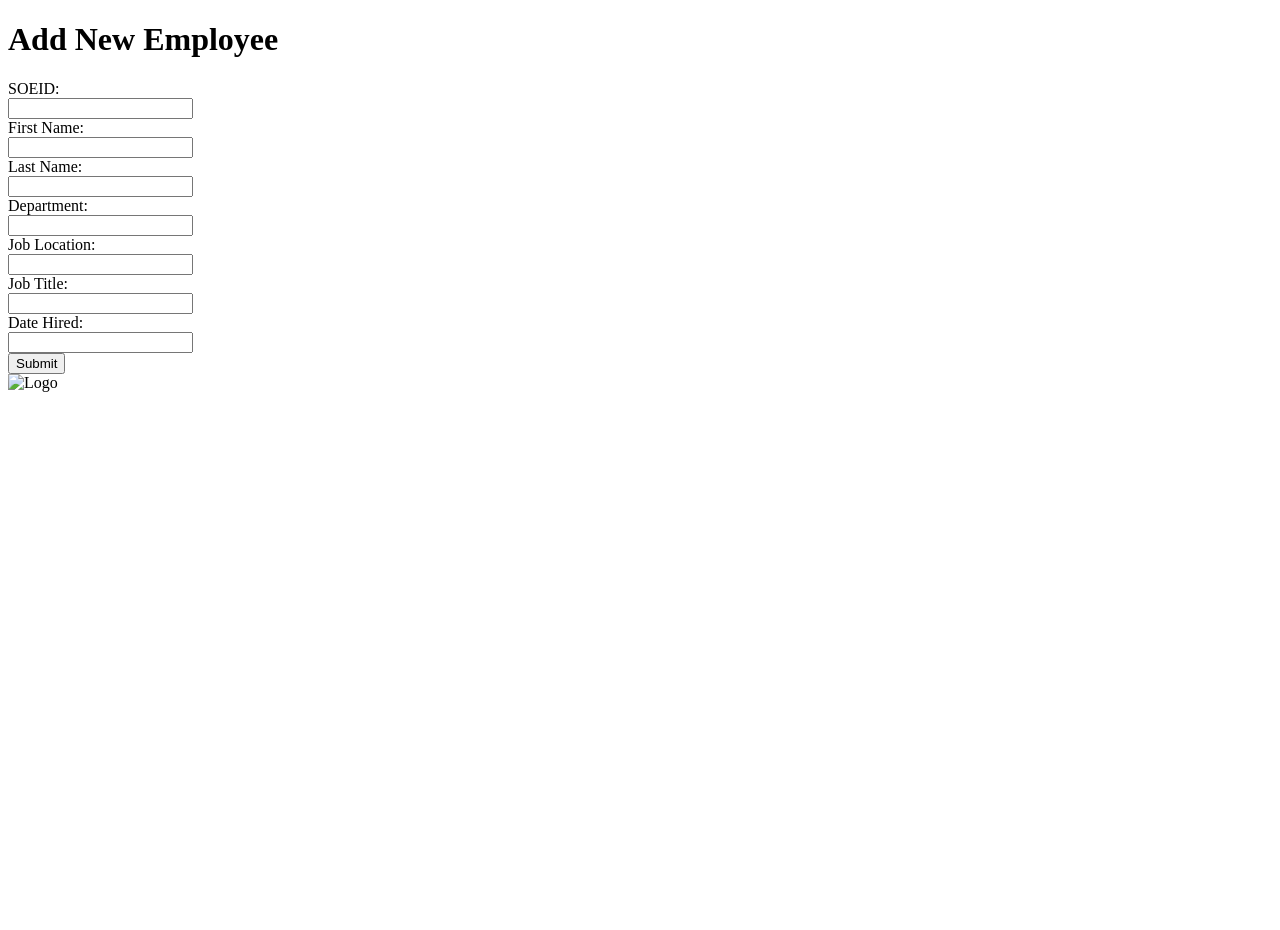
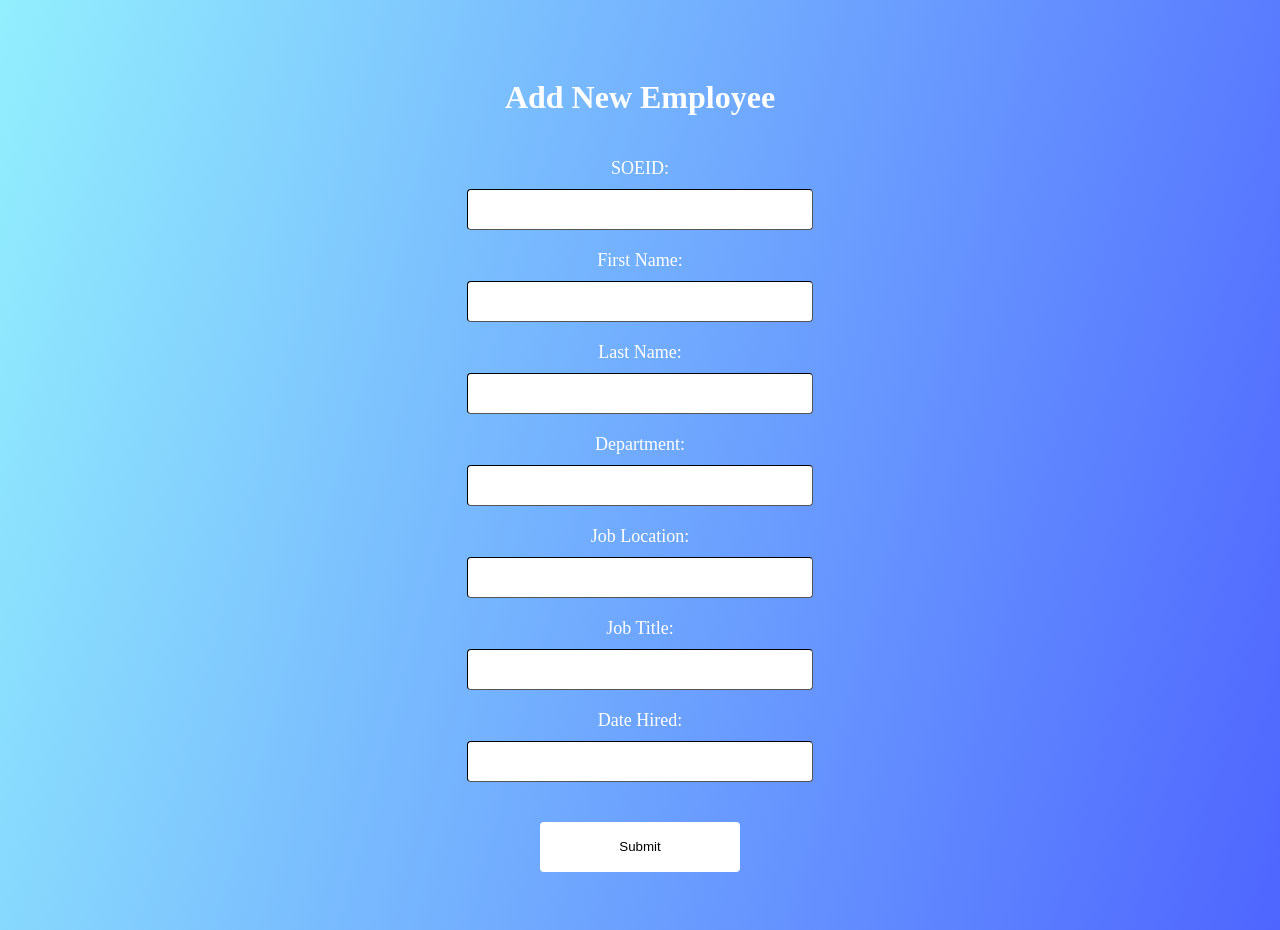
Before and after one commit to robertlsmith/EmployeeDatabase, a plain HTML site: page employee-web/index.html in a window 1280 px wide. Before the commit the page ends 800 px from the top, so only its background shows below. Drawn offline with Linux system fonts and the light colour scheme.

Commit message:
Added CSS and started rough design

```diff
--- a/employee-web/index.html
+++ b/employee-web/index.html
@@ -4,8 +4,9 @@
     <meta charset="utf-8" />
     <meta name="viewport" content="width=device-width" />
     <title>Employee Database</title>
+    <link rel="stylesheet" href="styles/styles.css">
   </head>
-  <body>
+  <body align="center">
     <h1>Add New Employee</h1>
     <form action = "AddEmployee" method="post">
       <label for ="soeid">SOEID:</label><br>
@@ -17,7 +18,7 @@
       <label for="lastName">Last Name:</label><br>
       <input type="text" id="lastName" name="lastName"><br>
 
-      <lable for="department">Department:</lable><br>
+      <label for="department">Department:</label><br>
       <input type="text" id="department" name="department"><br>
 
       <label for="jobLocation">Job Location:</label><br>
@@ -29,9 +30,9 @@
       <label for="dateHired">Date Hired:</label><br>
       <input type="text" id="dateHired" name="dateHired"><br>
 
-      <input type="submit" value="Submit">
+      <button type="submit" value="Submit">
+        <p>Submit</p>
+      </button>
     </form>
-
-    <img src="" alt="Logo" />
   </body>
 </html>
--- /dev/null
+++ b/employee-web/styles/styles.css
@@ -0,0 +1,40 @@
+html {
+    min-height: 100%;
+}
+body {
+    background-image: linear-gradient(-75deg, #4E65FF, #92EFFD);
+    height: 100%;
+    padding: 50px;
+}
+h1 {
+    color: rgb(255, 255, 255);
+}
+label, input {
+    display: inline-block;
+}
+input {
+    width: 20rem;
+    padding: 12px;
+    border-radius: 4px;
+    border-color: black;
+    border-width: thin;
+}
+label {
+    color: white;
+    margin-top: 20px;
+    margin-bottom: 10px;
+    font-size: 18px;
+    /* font-weight: thin; */
+}
+button {
+    margin-top: 40px;
+    width: 200px;
+    padding: 4px;
+    background-color: white;
+    border-radius: 4px;
+    border: black;
+}
+
+button:hover {
+    cursor: pointer;
+}
```
